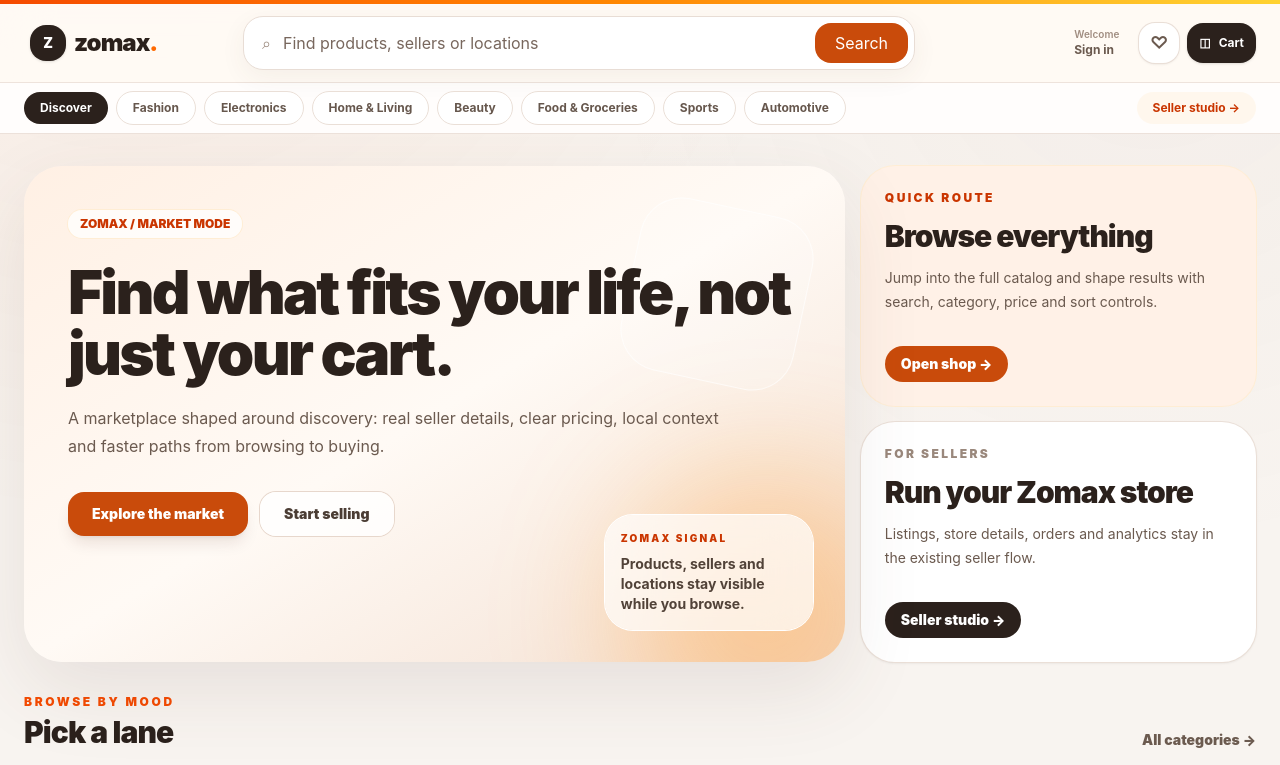
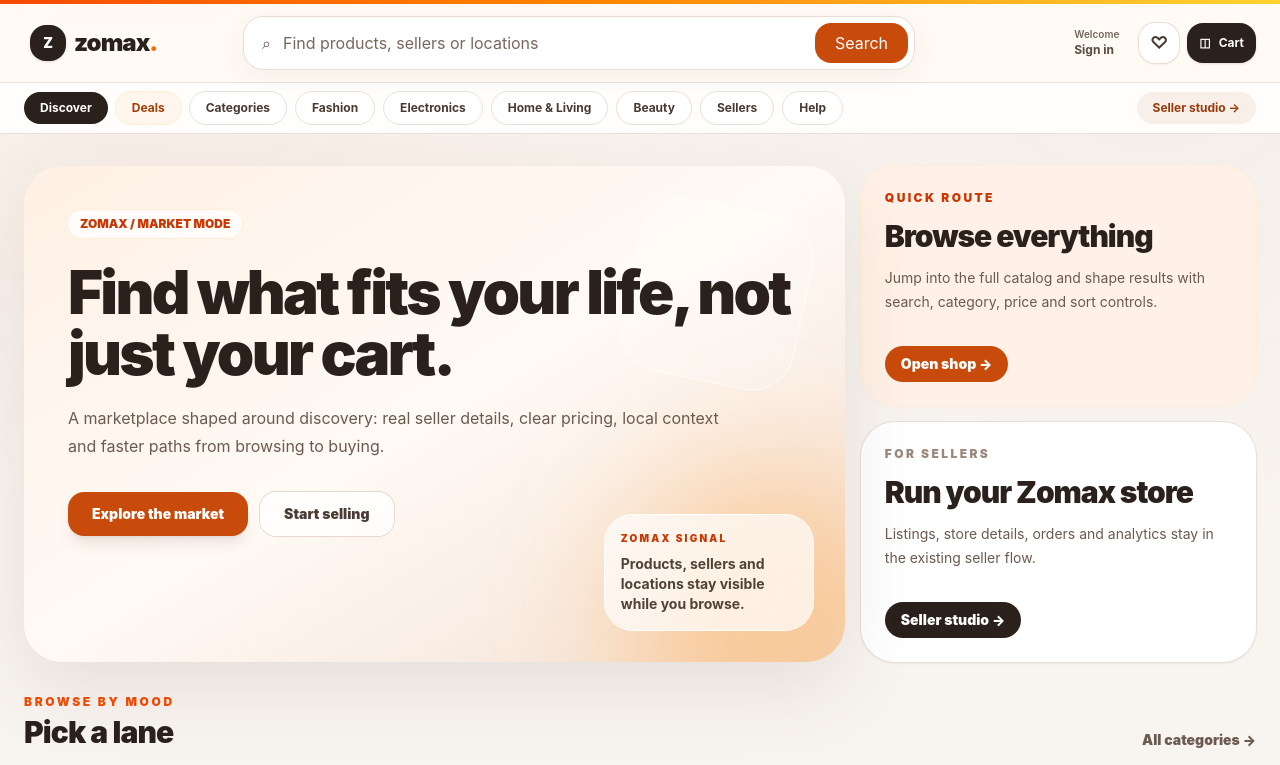
Before and after one commit to nbeekeddy-debug/zomax, a Next.js app: page / in a window 1280 px wide. Shown: the top 765 px of the page. Built offline with nearby package versions, Linux system fonts and the light colour scheme; no server answers.

Commit message:
feat: expand marketplace navigation

```diff
--- a/components/site-header.tsx
+++ b/components/site-header.tsx
@@ -29,8 +29,8 @@ export function SiteHeader() {
         <div className="mx-auto flex min-h-[70px] max-w-[1120px] items-center justify-between gap-3 px-4 sm:px-6">
           <Brand />
           <div className="flex items-center gap-2">
-            <Link href="/shop" className="hidden rounded-xl px-3 py-2 text-xs font-black text-[#806c60] hover:bg-white hover:text-orange-600 sm:block">← Back to marketplace</Link>
-            <Link href={signup ? "/login" : "/signup"} className="rounded-2xl border border-[#e4d8d0] bg-white px-4 py-2.5 text-xs font-black text-[#493a31] shadow-sm hover:border-orange-200 hover:text-orange-600 sm:text-sm">
+            <Link href="/shop" className="hidden rounded-xl px-3 py-2 text-xs font-black text-[#66574d] hover:bg-white hover:text-[#a63d08] sm:block">← Back to marketplace</Link>
+            <Link href={signup ? "/login" : "/signup"} className="rounded-2xl border border-[#e4d8d0] bg-white px-4 py-2.5 text-xs font-black text-[#493a31] shadow-sm hover:border-orange-200 hover:text-[#a63d08] sm:text-sm">
               {signup ? "Sign in" : "Create account"}
             </Link>
           </div>
@@ -47,34 +47,38 @@ export function SiteHeader() {
         <Brand />
 
         <form action="/shop" method="get" className="order-3 flex min-w-0 basis-full items-center rounded-[20px] border border-[#e8ddd5] bg-white p-1.5 shadow-[0_8px_26px_rgba(88,66,51,0.06)] focus-within:border-orange-300 focus-within:ring-4 focus-within:ring-orange-100 md:order-none md:mx-auto md:max-w-2xl md:flex-1 md:basis-auto">
-          <span className="pl-3 text-[#9a887c]">⌕</span>
-          <input name="q" type="search" placeholder="Find products, sellers or locations" className="min-w-0 flex-1 bg-transparent px-2.5 py-2 text-[16px] text-[#2b211c] outline-none placeholder:text-[#9a887c] sm:px-3 sm:text-sm" />
+          <span className="pl-3 text-[#66574d]">⌕</span>
+          <input name="q" type="search" placeholder="Find products, sellers or locations" className="min-w-0 flex-1 bg-transparent px-2.5 py-2 text-[16px] text-[#2b211c] outline-none placeholder:text-[#75655b] sm:px-3 sm:text-sm" />
           <button type="submit" className="rounded-2xl bg-orange-500 px-3.5 py-2 text-xs font-black text-white transition hover:bg-orange-600 sm:px-5 sm:text-sm">Search</button>
         </form>
 
-        <nav className="ml-auto flex shrink-0 items-center gap-1.5 text-xs font-bold text-[#6b5a4f] sm:gap-2">
-          <Link href={currentUser ? "/account" : "/login"} className="hidden rounded-2xl px-3 py-2 hover:bg-white hover:text-orange-600 lg:block">
-            <span className="block text-[10px] font-semibold text-[#a08d80]">{currentUser ? `Hi, ${currentUser.name?.split(" ")[0] || "there"}` : "Welcome"}</span>
+        <nav className="ml-auto flex shrink-0 items-center gap-1.5 text-xs font-bold text-[#594b42] sm:gap-2">
+          <Link href={currentUser ? "/account" : "/login"} className="hidden rounded-2xl px-3 py-2 hover:bg-white hover:text-[#a63d08] lg:block">
+            <span className="block text-[10px] font-semibold text-[#75655b]">{currentUser ? `Hi, ${currentUser.name?.split(" ")[0] || "there"}` : "Welcome"}</span>
             <span>{currentUser ? "Account" : "Sign in"}</span>
           </Link>
-          <Link href="/wishlist" className="relative hidden h-10 w-10 place-items-center rounded-2xl bg-white text-lg shadow-sm ring-1 ring-[#eadfd7] hover:text-orange-600 sm:grid" aria-label="Wishlist">
+          <Link href="/wishlist" className="relative hidden h-10 w-10 place-items-center rounded-2xl bg-white text-lg text-[#493a31] shadow-sm ring-1 ring-[#eadfd7] hover:text-[#a63d08] sm:grid" aria-label="Wishlist">
             ♡
             {wishlist.length ? <span className="absolute -right-1 -top-1 grid h-5 min-w-5 place-items-center rounded-full bg-orange-500 px-1 text-[10px] font-black text-white">{wishlist.length}</span> : null}
           </Link>
           <Link href="/cart" className="relative flex h-10 items-center gap-2 rounded-2xl bg-[#2b211c] px-3 text-white shadow-sm hover:bg-orange-600">
             <span>◫</span><span className="hidden sm:inline">Cart</span>
-            {cartCount ? <span className="rounded-full bg-white/20 px-1.5 py-0.5 text-[10px]">{cartCount}</span> : null}
+            {cartCount ? <span className="rounded-full bg-white/20 px-1.5 py-0.5 text-[10px] text-white">{cartCount}</span> : null}
           </Link>
         </nav>
       </div>
 
-      <div className="border-t border-[#eee3dc] bg-white/75">
+      <div className="border-t border-[#eee3dc] bg-white/80">
         <nav className="mx-auto flex max-w-[1480px] items-center gap-2 overflow-x-auto px-3 py-2 text-xs font-bold [scrollbar-width:none] md:px-6 [&::-webkit-scrollbar]:hidden">
           <Link href="/shop" className="shrink-0 rounded-full bg-[#2b211c] px-4 py-2 text-white hover:bg-orange-600">Discover</Link>
-          {categories.slice(0, 7).map((category) => (
-            <Link key={category} href={`/shop?category=${encodeURIComponent(category)}`} className="shrink-0 rounded-full border border-[#eadfd7] bg-white px-4 py-2 text-[#66574d] hover:border-orange-200 hover:bg-orange-50 hover:text-orange-700">{category}</Link>
+          <Link href="/deals" className="shrink-0 rounded-full bg-orange-50 px-4 py-2 text-[#a63d08] ring-1 ring-orange-100 hover:bg-orange-100">Deals</Link>
+          <Link href="/categories" className="shrink-0 rounded-full border border-[#eadfd7] bg-white px-4 py-2 text-[#493a31] hover:border-orange-200 hover:text-[#a63d08]">Categories</Link>
+          {categories.slice(0, 4).map((category) => (
+            <Link key={category} href={`/shop?category=${encodeURIComponent(category)}`} className="shrink-0 rounded-full border border-[#eadfd7] bg-white px-4 py-2 text-[#493a31] hover:border-orange-200 hover:bg-orange-50 hover:text-[#a63d08]">{category}</Link>
           ))}
-          <Link href="/seller" className="ml-auto hidden shrink-0 rounded-full bg-orange-50 px-4 py-2 text-orange-700 hover:bg-orange-100 md:block">Seller studio →</Link>
+          <Link href="/sellers" className="shrink-0 rounded-full border border-[#eadfd7] bg-white px-4 py-2 text-[#493a31] hover:border-orange-200 hover:text-[#a63d08]">Sellers</Link>
+          <Link href="/help" className="shrink-0 rounded-full border border-[#eadfd7] bg-white px-4 py-2 text-[#493a31] hover:border-orange-200 hover:text-[#a63d08]">Help</Link>
+          <Link href="/seller" className="ml-auto hidden shrink-0 rounded-full bg-[#f8efe8] px-4 py-2 text-[#9a3a0a] hover:bg-orange-100 md:block">Seller studio →</Link>
         </nav>
       </div>
     </header>
```
